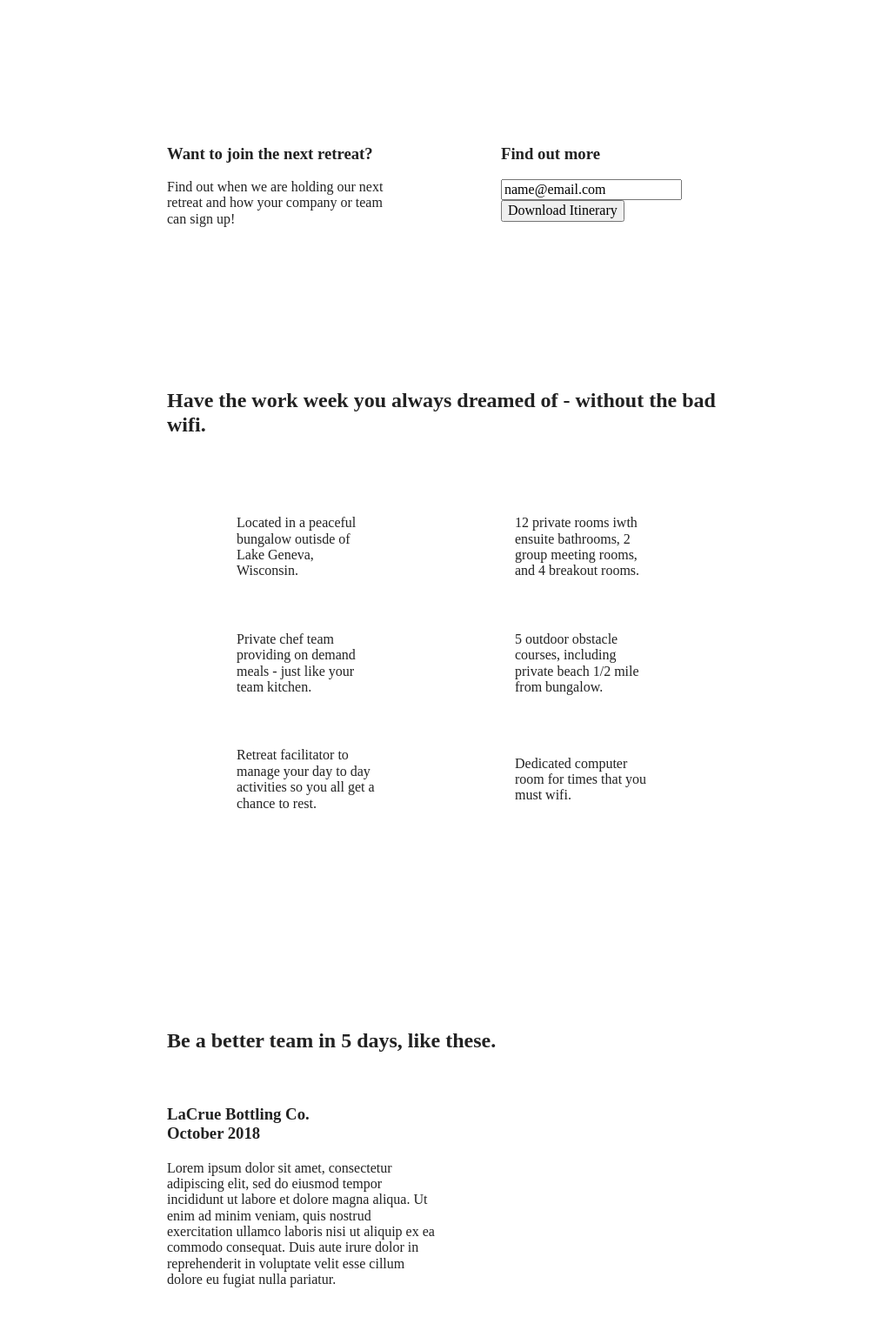
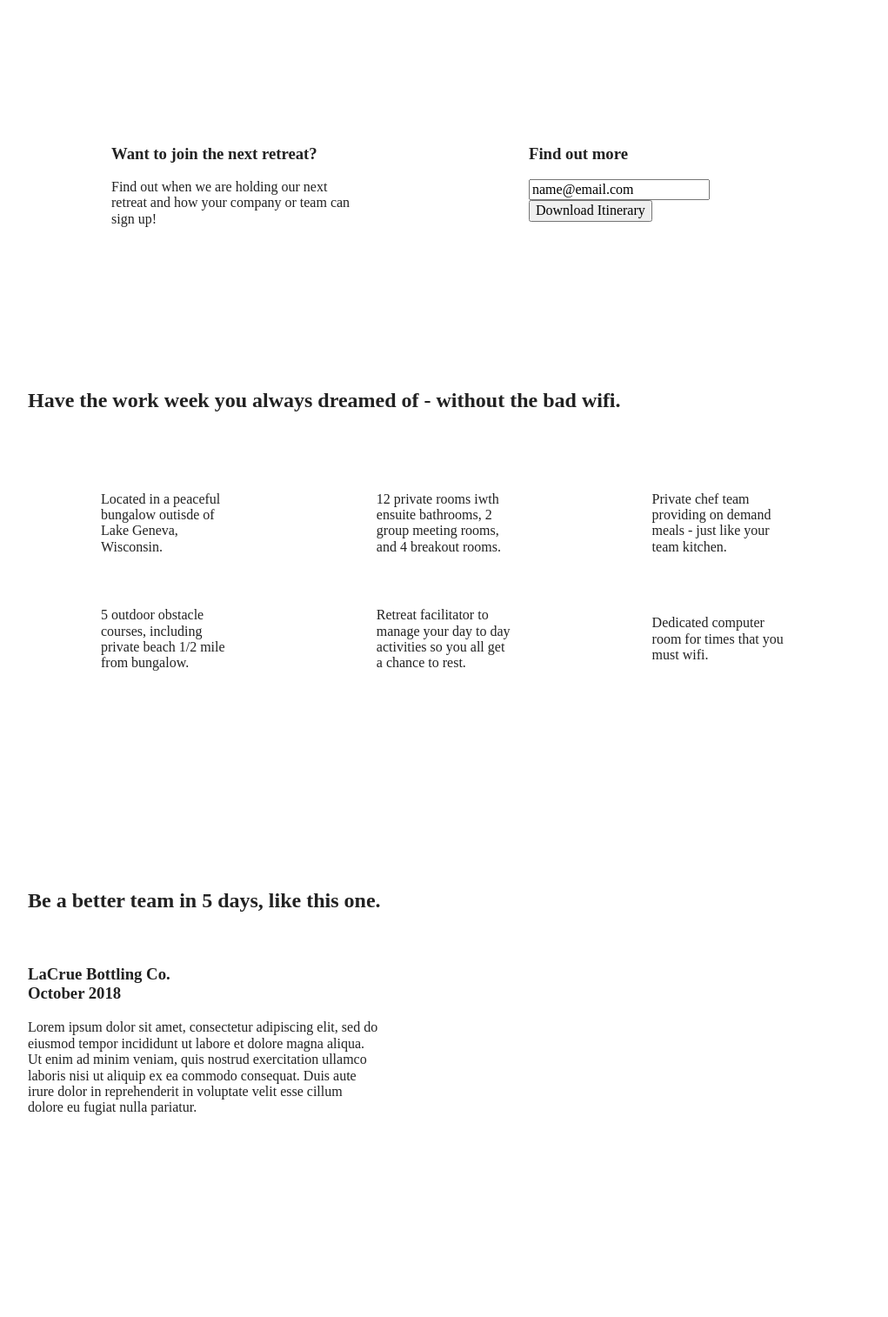
Before and after one commit to aylapalacios/unplugged, a website built with Parcel: page index.html in a window 1280 px wide. Shown: the part 299-1813 px from the top of the page at 87% size, without its empty margins (128-1149 px from the left). Built offline with nearby package versions, Linux system fonts and the light colour scheme.

Commit message:
Added desktop styles and fixed typo in content on homepage in reveiws section

```diff
--- a/css/main.css
+++ b/css/main.css
@@ -504,6 +504,57 @@ textarea {
 @media only screen and (min-width: 1200px) {
   /*Desktop styles here*/
 
+  /* General styles */
+  .content-wrapper {
+    max-width: 960px;
+  }
+
+  /* Hero Area */
+
+  .hero-area h1 {
+    max-width: 60%;
+  }
+
+  /* Aside */
+  aside .content-wrapper {
+    justify-content: space-around;
+  }
+
+  aside .content-wrapper .form-description,
+  aside .content-wrapper .form {
+    width: 30%;
+  }
+
+  /* Features */
+  .features h2 {
+    width: 90%;
+  }
+
+  .features article {
+    flex-basis: 33%;
+  }
+
+  /* Reviews */
+  .reviews article div {
+    width: 42%;
+  }
+
+  /* ==========================================================================
+   About Page
+   ========================================================================== */
+
+  .mission h2,
+  .contact-section . content-wrapper h2 {
+    width: 95%;
+  }
+
+  /* ==========================================================================
+   FAQ Page
+   ========================================================================== */
+
+  .faq h2 {
+    width: 100%;
+  }
 }
 
 /* ==========================================================================
--- a/index.html
+++ b/index.html
@@ -110,7 +110,7 @@
 
     <section class="reviews">
       <div class="content-wrapper">
-        <h2>Be a better team in 5 days, like these.</h2>
+        <h2>Be a better team in 5 days, like this one.</h2>
         <article>
           <div>
             <h3>LaCrue Bottling Co. October 2018
@@ -122,8 +122,6 @@
         </article>
       </div>
     </section>
-
-
   </main> <!-- main wrapper -->
 
   <footer>
```
